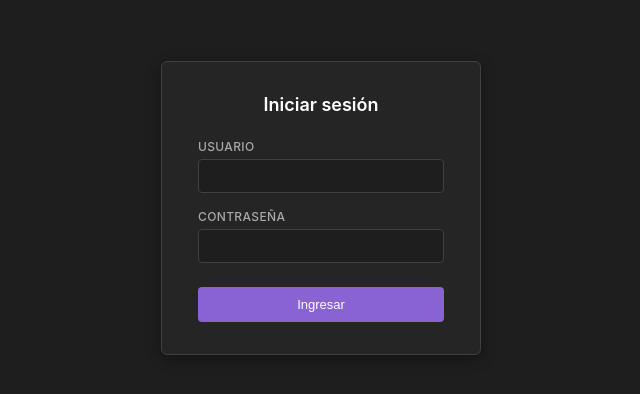
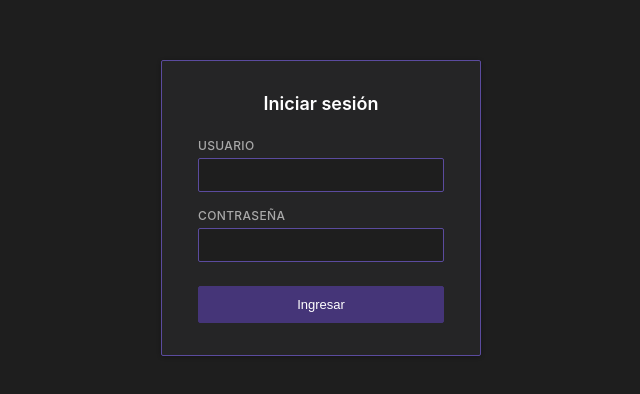
Before and after one commit to cybernetjs/Evaluacion_Final_Sistema_Academico, a React app in the folder Frontend/: page /login in a window 1280 px wide. Shown: the part 162-556 px from the top of the page, without its empty margins (319-959 px from the left). Built offline with nearby package versions, Linux system fonts and the light colour scheme; the HTML template or start-up script is replaced by a standard one.

Commit message:
correccion colores

```diff
--- a/Frontend/src/index.css
+++ b/Frontend/src/index.css
@@ -22,7 +22,7 @@ h1 {
 
 h2 {
   font-size: 16px;
-  border-bottom: 1px solid #3f3f46;
+  border-bottom: 1px solid #5b4b9e;
   padding-bottom: 10px;
   margin-bottom: 16px;
 }
@@ -32,7 +32,7 @@ nav {
   align-items: center;
   gap: 18px;
   background-color: #252526;
-  border-bottom: 1px solid #3f3f46;
+  border-bottom: 1px solid #5b4b9e;
   padding: 10px 20px;
   font-size: 13px;
 }
@@ -56,10 +56,10 @@ main, .contenedor {
   max-width: 900px;
   margin: 28px auto;
   background-color: #252526;
-  border: 1px solid #3f3f46;
-  border-radius: 6px;
+  border: 1px solid #5b4b9e;
+  border-radius: 2px;
   padding: 22px 26px;
-  box-shadow: 0 2px 6px rgba(0, 0, 0, 0.35);
+  box-shadow: 0 1px 3px rgba(0, 0, 0, 0.25);
 }
 
 .pantalla-centrada {
@@ -71,11 +71,11 @@ main, .contenedor {
 
 .tarjeta-login {
   background-color: #252526;
-  border: 1px solid #3f3f46;
-  border-radius: 6px;
+  border: 1px solid #5b4b9e;
+  border-radius: 2px;
   padding: 32px 36px;
   width: 320px;
-  box-shadow: 0 4px 14px rgba(0, 0, 0, 0.4);
+  box-shadow: 0 1px 4px rgba(0, 0, 0, 0.3);
 }
 
 .tarjeta-login h1 {
@@ -102,8 +102,8 @@ input, select {
   width: 100%;
   max-width: 320px;
   padding: 8px 10px;
-  border: 1px solid #3f3f46;
-  border-radius: 4px;
+  border: 1px solid #5b4b9e;
+  border-radius: 2px;
   font-size: 14px;
   background-color: #1e1e1e;
   color: #e6e6e6;
@@ -111,28 +111,30 @@ input, select {
 
 input:focus, select:focus {
   outline: none;
-  border-color: #8a63d2;
+  border-color: #7566b8;
   box-shadow: 0 0 0 2px rgba(138, 99, 210, 0.35);
 }
 
 button {
-  background-color: #8a63d2;
+  background-color: #453578;
   color: white;
-  border: none;
+  border: 1px solid #453578;
   padding: 8px 16px;
-  border-radius: 4px;
+  border-radius: 2px;
   font-size: 13px;
   cursor: pointer;
   margin-right: 6px;
 }
 
 button:hover {
-  background-color: #7550c4;
+  background-color: #382a63;
+  border-color: #382a63;
 }
 
 button:disabled {
   background-color: #3f3f46;
   color: #6f6f6f;
+  border-color: #3f3f46;
   cursor: not-allowed;
 }
 
@@ -150,7 +152,7 @@ table {
 }
 
 th, td {
-  border: 1px solid #3f3f46;
+  border: 1px solid #5b4b9e;
   padding: 10px 12px;
   text-align: left;
 }
```
